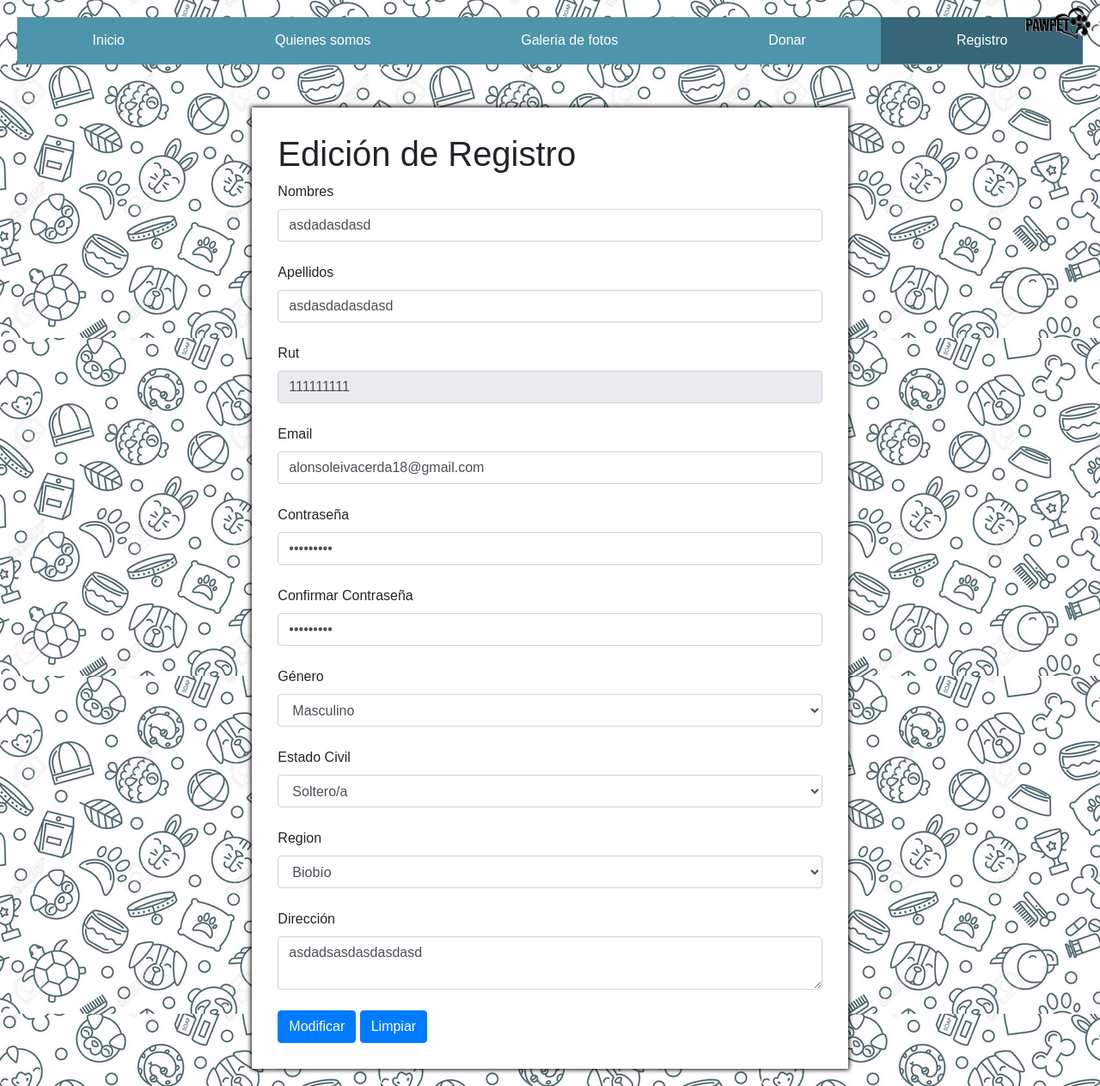
After one commit to AlonsoLeiva/Experiencia3_Leiva-Gonzalez-Godoy-Sepulveda_007D, a Django app: page /form-mod-registro/111111111 in a window 1280 px wide. The commit adds this page. Shown: the whole page at 86% size. Run offline with Django 4.2, Linux system fonts and the light colour scheme; data comes from the database, SQL or seed files in the repository; some libraries are stand-ins or nearby versions.

Commit message:
Terminacion de form registro con base de datos

```diff
--- a/TestDjango/core/admin.py
+++ b/TestDjango/core/admin.py
@@ -1,12 +1,11 @@
 from django.contrib import admin
-from .models import Categoria, Vehiculo,Registro,Genero,Civil,Region,Curso,Personas
+from .models import Categoria, Vehiculo,Genero,Civil,Region,Curso,Personas
 
 # Register your models here.
 # Permite administrar el modelo completo
 
 admin.site.register(Categoria)
 admin.site.register(Vehiculo)
-admin.site.register(Registro)
 admin.site.register(Genero)
 admin.site.register(Civil)
 admin.site.register(Region)
--- a/TestDjango/core/forms.py
+++ b/TestDjango/core/forms.py
@@ -1,6 +1,6 @@
 from django import forms
 from django.forms import ModelForm
-from .models import Vehiculo,Registro
+from .models import Vehiculo,Personas
 
 # creamos nuestra clase para el formulario desde la base de datos
 class VehiculoForm(ModelForm):
@@ -13,5 +13,5 @@ class VehiculoForm(ModelForm):
 class RegistroForm(ModelForm):
 
     class Meta:
-        model= Registro
-        fields=['nombre','apellido','rut','email','contraseña','conficontraseña','genero','civil','region','direccion']
+        model= Personas
+        fields=['nombre','apellido','rut','email','contraseña','conficontraseña','genero','estadocivil','region','direccion']
--- a/TestDjango/core/static/core/css/style2.css
+++ b/TestDjango/core/static/core/css/style2.css
@@ -98,6 +98,8 @@ header label:hover {
 
 
 }
+
+
 
 .titulo {
     text-align: center;
@@ -235,3 +237,67 @@ header label:hover {
 footer{
     margin-top: auto;
 }
+
+
+  body{
+	margin:0;
+	padding:20px;
+	font-family: sans-serif;
+}
+
+*{
+	box-sizing: border-box;
+}
+
+.table{
+	width: 100%;
+	border-collapse: collapse;
+}
+
+.table td,.table th{
+  padding:12px 15px;
+  border:1px solid #ddd;
+  text-align: center;
+  font-size:16px;
+}
+
+.table th{
+	background-color: darkblue;
+	color:#ffffff;
+}
+
+.table tbody tr:nth-child(even){
+	background-color: #f5f5f5;
+}
+
+/*responsive*/
+
+@media(max-width: 500px){
+	.table thead{
+		display: none;
+	}
+
+	.table, .table tbody, .table tr, .table td{
+		display: block;
+		width: 100%;
+	}
+	.table tr{
+		margin-bottom:15px;
+	}
+	.table td{
+		text-align: right;
+		padding-left: 50%;
+		text-align: right;
+		position: relative;
+	}
+	.table td::before{
+		content: attr(data-label);
+		position: absolute;
+		left:0;
+		width: 50%;
+		padding-left:15px;
+		font-size:15px;
+		font-weight: bold;
+		text-align: left;
+	}
+}
--- /dev/null
+++ b/TestDjango/core/templates/core/form_mod_registro.html
@@ -0,0 +1,111 @@
+<!DOCTYPE html>
+<html>
+<head>
+    <meta charset="utf-8">
+    {% load static %}
+	<meta http-equiv="X-UA-Compatible" content="IE=edge">
+	<title>Registro</title>
+	<meta content="width=device-width, initial-scale=1, maximum-scale=1, user-scalable=no" name="viewport">
+	<script src="https://code.jquery.com/jquery-3.6.0.js"></script>
+	<script src="https://cdn.jsdelivr.net/npm/jquery-validation@1.19.3/dist/jquery.validate.js"></script>
+    <link rel="stylesheet" href="https://stackpath.bootstrapcdn.com/bootstrap/4.4.1/css/bootstrap.min.css" integrity="sha384-Vkoo8x4CGsO3+Hhxv8T/Q5PaXtkKtu6ug5TOeNV6gBiFeWPGFN9MuhOf23Q9Ifjh" crossorigin="anonymous">
+	<link rel="stylesheet" href="{% static 'core/css/style2.css' %}">
+	<script src="{% static 'core/js/validacion.js' %}"></script>
+
+</head>
+<body>
+    <header>
+        <input type="checkbox" id="btn-menu">
+        <label for="btn-menu"><img src="{% static 'core/img/menu.png' %}" alt=""></label>
+        <nav class="menu">
+            <ul>
+                <iMG src="{% static 'core/img/Pawpet.png' %}" class="pawpet2">
+                <li><a href="{% url 'home' %}">Inicio</a></li>
+                <li><a href="QuienesSomos">Quienes somos</a></li>
+                <li><a href="Galeria">Galeria de fotos</a></li>
+                <li><a href="form-donar">Donar</a></li>
+                <li style="background-color: rgba(0,0,0,0.3);"><a>Registro</a></li>
+            </ul>
+            <div><iMG src="{% static 'core/img/Pawpet.png' %}" class="pawpet"></div>
+        </nav>
+    </header>
+    <div class="container-fluid" style="margin-top: 50px;">
+        <div class="row justify-content-center">
+        <div class="col-sm-7" >
+            <div style="background-color: rgb(255, 255, 255); box-shadow: 0px 0px 5px 1px black; padding: 30px;">
+
+            <form method="post" action="/Editar-registro/" id = "registration">
+                {% csrf_token %}
+                <h1>Edición de Registro</h1>
+                <label>Nombres</label>
+                <input type = "text" class = "form-control" name = "nombres" id="nombres" placeholder = "Ingrese sus Nombres" value="{{Persona.nombre}}"/>
+                <br/>
+                <label>Apellidos</label>
+                <input type = "text" class = "form-control" name = "apellido" id="apellido" placeholder = "Ingrese sus Apellidos"  value="{{Persona.apellido}}"/>
+                <br/>
+                <label>Rut</label>
+                <input type = "text" class = "form-control" name = "rut" id="rut" placeholder = "Ingrese su Rut" readonly value="{{Persona.rut}}"/>
+                <br/>
+                <label>Email</label>
+                <input type = "text" class = "form-control" name = "email" id="email" placeholder = "Ingrese su Email" value="{{Persona.email}}"/>
+                <br/>
+                <label>Contraseña</label>
+                <input type = "password" class = "form-control" name = "contraseña" placeholder = "Ingrese su Contraseña" id = "contraseña" value="{{Persona.contraseña}}"/>
+                <br/>
+                <label>Confirmar Contraseña</label>
+                <input type = "password" class = "form-control" name = "contraseña2" placeholder = "Ingrese nuevamente su Contraseña" id = "contraseña2" value="{{Persona.conficontraseña}}"/>
+                <br/>
+                <label>Género</label>
+                    <div>
+                        <select class = "form-control" name = "genero" id="genero">
+                            <option value="{{Persona.genero}}" selected="" >{{Persona.genero}}</option>
+                            <option>Masculino</option>
+                            <option>Femenino</option>
+                            <option>Otro</option>
+                        </select>
+                    </div>
+                <br/>
+                <label>Estado Civil</label>
+                    <div>
+                        <select class = "form-control" name = "estadocivil" id="estadocivil">
+                            <option value="{{Persona.estadocivil}}" selected="">{{Persona.estadocivil}}</option>
+                            <option value="Casado/a">Casado/a</option>
+                            <option value="Soltero/a">Soltero/a</option>
+                            <option value="Viudo/a">Viudo/a</option>
+                            <option value="Divorciado/a">Divorciado/a</option>
+                        </select>
+                    </div>
+                <br/>
+                <label>Region</label>
+                    <select class = "form-control" name = "region" id="region">
+                        <option value="{{Persona.region}}" selected="">{{Persona.region}}</option>
+                        <option value="Arica">Arica</option>
+                        <option value="Tarapacá">Tarapacá</option>
+                        <option value="Antofagasta">Antofagasta</option>
+                        <option value="Atacama">Atacama</option>
+                        <option value="Coquimbo">Coquimbo</option>
+                        <option value="Valparaíso">Valparaíso</option>
+                        <option value="Metropolitana de Santiago">Metropolitana de Santiago</option>
+                        <option value="Libertador General Bernardo O’Higgins">Libertador General Bernardo O’Higgins</option>
+                        <option value="Maule">Maule</option>
+                        <option value="Ñuble">Ñuble</option>
+                        <option value="Biobío">Biobío</option>
+                        <option value="La Araucanía">La Araucanía</option>
+                        <option value="Los Ríos">Los Ríos</option>
+                        <option value="Los Lagos">Los Lagos</option>
+                        <option value="Aysén del General Carlos Ibáñez del Campo">Aysén del General Carlos Ibáñez del Campo</option>
+                        <option value="Magallanes y la Antártica Chilena">Magallanes y la Antártica Chilena</option>
+                    </select>
+                <br/>
+                <label>Dirección</label>
+                <textarea class = "form-control" name = "dirección" placeholder="Ingrese su Dirección" id="dirección" >{{Persona.direccion}}</textarea>
+                <br/>
+                <button id="btn-validar" type = "submit" class = "btn btn-primary" >Modificar</button>
+                <button type = "reset" class = "btn btn-primary" >Limpiar</button>
+                </form>
+            </div>
+        </div>
+    </div>
+</div>
+</body>
+</html>
--- a/TestDjango/core/templates/core/inicio.html
+++ b/TestDjango/core/templates/core/inicio.html
@@ -8,7 +8,7 @@
     <title>Inicio</title>
     <link rel="stylesheet" href="{% static 'core/css/style2.css' %}">
     <link rel="stylesheet" href="https://stackpath.bootstrapcdn.com/bootstrap/4.4.1/css/bootstrap.min.css" integrity="sha384-Vkoo8x4CGsO3+Hhxv8T/Q5PaXtkKtu6ug5TOeNV6gBiFeWPGFN9MuhOf23Q9Ifjh" crossorigin="anonymous">
-
+    <script src="{% static 'core/js/java.js' %}"></script>
   </head>
 <body>
     <header>
--- a/TestDjango/core/urls.py
+++ b/TestDjango/core/urls.py
@@ -1,5 +1,5 @@
 from django.urls import path
-from .views import home,Test,form_vehiculo,form_mod_vehiculo,form_del_vehiculo,donar,Galeriafotos,registro,Quienes_Somos,registrar_curso,registrar_persona
+from .views import consultar_datos, home,Test,form_vehiculo,form_mod_vehiculo,form_del_vehiculo,donar,Galeriafotos,registro,Quienes_Somos,registrar_persona,form_mod_registro,editar_registro,consultar_registro,consultar_datos,registro_completo
 
 
 urlpatterns = [
@@ -8,10 +8,13 @@ urlpatterns = [
     path ('form-vehiculo', form_vehiculo,name="form_vehiculo"),
     path ('form-mod-vehiculo/<id>', form_mod_vehiculo,name="form_mod_vehiculo"),
     path ('form-del-vehiculo/<id>', form_del_vehiculo,name="form_del_vehiculo"),
-    path ('QuienesSomos', Quienes_Somos,name="Quienes_Somos"),
-    path ('form-registro', registro,name="registro"),
-    path ('form-donar', donar,name="donar"),
-    path ('Galeria', Galeriafotos,name="Galeriafotos"),
-    path ('registrarCurso/', registrar_curso),
+    path ('QuienesSomos', Quienes_Somos,name="QuienesSomos"),
+    path ('form-registro', registro,name="form-registro"),
+    path ('form-donar', donar,name="form-donar"),
+    path ('Galeria', Galeriafotos,name="Galeria"),
     path ('registrarPersona/', registrar_persona),
+    path ('form-mod-registro/<id>', form_mod_registro,name="form_mod_registro"),
+    path ('Editar-registro/', editar_registro,name="Editar_registro"),
+    path ('Consultar-datos', consultar_datos,name="Consultar_datos"),
+    path ('Consultar-registro/', consultar_registro,name="Consultar_registro"),
 ]
--- a/TestDjango/core/views.py
+++ b/TestDjango/core/views.py
@@ -1,4 +1,4 @@
-from django.shortcuts import render, redirect
+from django.shortcuts import render, redirect, HttpResponseRedirect
 from .models import Vehiculo,Curso,Personas
 from .forms import RegistroForm, VehiculoForm
 
@@ -64,16 +64,8 @@ def Quienes_Somos(request):
     return render (request, 'core/Quienes somos.html')
 
 def registro(request):
-    datos = {
-        'form': RegistroForm()
-    }
-    if request.method== 'POST':
-        formulario = RegistroForm(request.POST)
 
-        if formulario.is_valid:
-            formulario.save()
-            datos['mensaje'] = "Guardado correctamente"
-    return render (request, 'core/Registro.html',datos)
+    return render (request, 'core/Registro.html')
 
 def donar(request):
     return render (request, 'core/donar.html')
@@ -81,22 +73,91 @@ def donar(request):
 def Galeriafotos(request):
     return render (request, 'core/Galeriadefotos.html')
 
-def registrar_curso(request):
-    nombre=request.POST['txtNombre']
-    creditos=request.POST['numCreditos']
-
-    curso=Curso.objects.create(nombre=nombre, creditos=creditos)
-    return redirect('/')
 
 def registrar_persona(request):
+    datos={
+
+    }
     nombre=request.POST['nombres']
     apellido=request.POST['apellido']
     rut=request.POST['rut']
     email=request.POST['email']
     contraseña=request.POST['contraseña']
     conficontraseña=request.POST['contraseña2']
+    genero=request.POST['genero']
+    estadocivil=request.POST['estadocivil']
     region=request.POST['region']
     direccion=request.POST['dirección']
 
-    persona=Personas.objects.create(nombre=nombre, apellido=apellido, rut=rut, email=email, contraseña=contraseña, conficontraseña=conficontraseña, region=region, direccion=direccion)
+    personaencontrada=Personas.objects.filter(rut=rut)
+    if personaencontrada:
+        datos['mensaje']= "Error, ya existe una persona registrada con ese Rut"
+        return render(request, 'core/Registro_incompleto.html',datos)
+    else:
+        datos['mensaje']= "Registro completado"
+        persona=Personas.objects.create(nombre=nombre, apellido=apellido, rut=rut, email=email, contraseña=contraseña, conficontraseña=conficontraseña, genero=genero, estadocivil=estadocivil, region=region, direccion=direccion)
+        return render(request, 'core/Registro_completo.html',datos)
+
+def form_mod_registro(request,id):
+    persona= Personas.objects.get(rut=id)
+
+    datos= {
+        'form': RegistroForm(instance=persona),
+        'Persona':persona
+
+    }
+    return render(request, 'core/form_mod_registro.html',datos)
+
+def editar_registro(request):
+    nombre=request.POST['nombres']
+    apellido=request.POST['apellido']
+    rut=request.POST['rut']
+    email=request.POST['email']
+    contraseña=request.POST['contraseña']
+    conficontraseña=request.POST['contraseña2']
+    genero=request.POST['genero']
+    estadocivil=request.POST['estadocivil']
+    region=request.POST['region']
+    direccion=request.POST['dirección']
+    datos={
+
+    }
+    datos['mensaje'] = "Modificados correctamente"
+
+    persona = Personas.objects.get(rut=rut)
+    persona.nombre=nombre
+    persona.apellido=apellido
+    persona.email=email
+    persona.contraseña=contraseña
+    persona.conficontraseña=conficontraseña
+    persona.genero=genero
+    persona.estadocivil=estadocivil
+    persona.region=region
+    persona.direccion=direccion
+    persona.save()
+
     return redirect('/')
+
+
+def consultar_registro(request):
+    datos={
+
+    }
+    rut=request.POST['rut']
+    personas=Personas.objects.filter(rut=rut)
+
+    if personas:
+        datos['mensaje']= "Usuario encontrado correctamente"
+        personax=Personas.objects.get(rut=rut)
+        datos['Persona']=personax
+        return render (request, 'core/Consultar-registro.html',datos)
+    else:
+        datos['mensaje'] = "Usuario no encontrado"
+        return render (request, 'core/Consultar-registro.html',datos)
+
+def consultar_datos(request):
+
+    return render (request, 'core/Consultar-datos.html')
+
+def registro_completo(request):
+    return render (request, 'core/Registro_completo.html')
```
Also changed, not shown: TestDjango/core/models.py (+3 -16 lines), TestDjango/core/templates/core/Consultar-datos.html (added, +68 -0 lines), TestDjango/core/templates/core/Consultar-registro.html (added, +112 -0 lines), TestDjango/core/templates/core/Registro.html (+15 -13 lines), TestDjango/core/templates/core/Registro_completo.html (added, +60 -0 lines), TestDjango/core/templates/core/Registro_incompleto.html (added, +60 -0 lines), TestDjango/core/migrations/0010_personas_estadocivil_personas_genero_delete_registro.py (added), TestDjango/core/static/core/js/validacion.js (line endings or trailing spaces), TestDjango/db.sqlite3.
